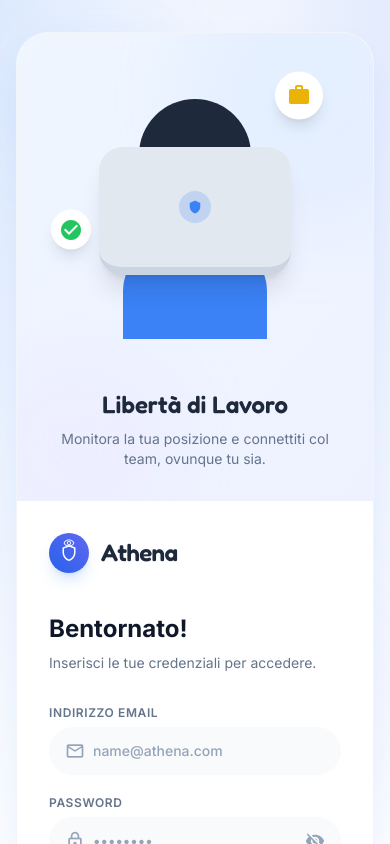
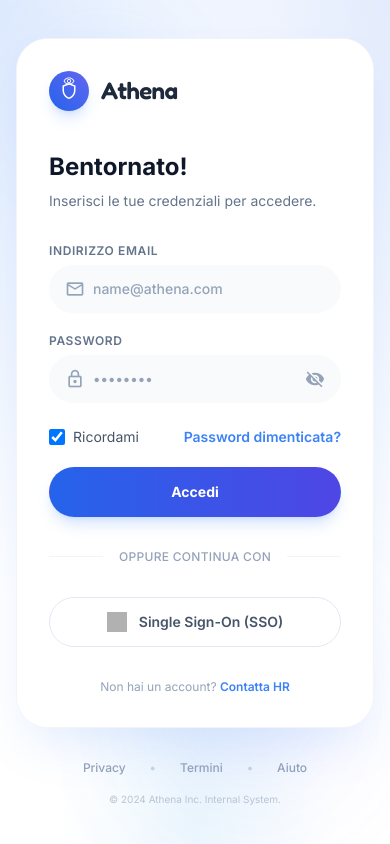
Before and after one commit to goatFrank/athena-presence-parent, a React (Vite) app in the folder frontend/: page /login in a window 390 px wide. Shown: the top 844 px of the page. Built offline with nearby package versions, Linux system fonts and the light colour scheme; no server answers; grey boxes are pictures that could not be loaded.

Commit message:
++ mobile adjustment

```diff
--- a/frontend/src/components/Login.tsx
+++ b/frontend/src/components/Login.tsx
@@ -62,8 +62,8 @@ const Login: React.FC = () => {
             <div className="fixed top-10 left-10 w-32 h-32 bg-blue-400/10 rounded-full blur-2xl"></div>
             <div className="fixed bottom-10 right-10 w-48 h-48 bg-indigo-400/10 rounded-full blur-3xl"></div>
             <div className="bg-white rounded-[32px] shadow-deep border border-slate-100 flex flex-col md:flex-row overflow-hidden min-h-[600px] relative z-20 mx-4 lg:mx-0 mt-8 mb-8">
-                {/* Left Side (Illustration) */}
-                <div className="w-full md:w-1/2 bg-gradient-to-br from-blue-50 to-indigo-50 relative flex flex-col items-center justify-center p-8 md:p-12 overflow-hidden">
+                {/* Left Side (Illustration) - Hidden on mobile, visible on md+ */}
+                <div className="hidden md:flex w-full md:w-1/2 bg-gradient-to-br from-blue-50 to-indigo-50 relative flex-col items-center justify-center p-8 md:p-12 overflow-hidden">
                     <div className="absolute top-0 right-0 w-64 h-64 bg-blue-200/20 rounded-full -mr-16 -mt-16 blur-2xl"></div>
                     <div className="absolute bottom-0 left-0 w-48 h-48 bg-purple-200/20 rounded-full -ml-10 -mb-10 blur-2xl"></div>
 
```
